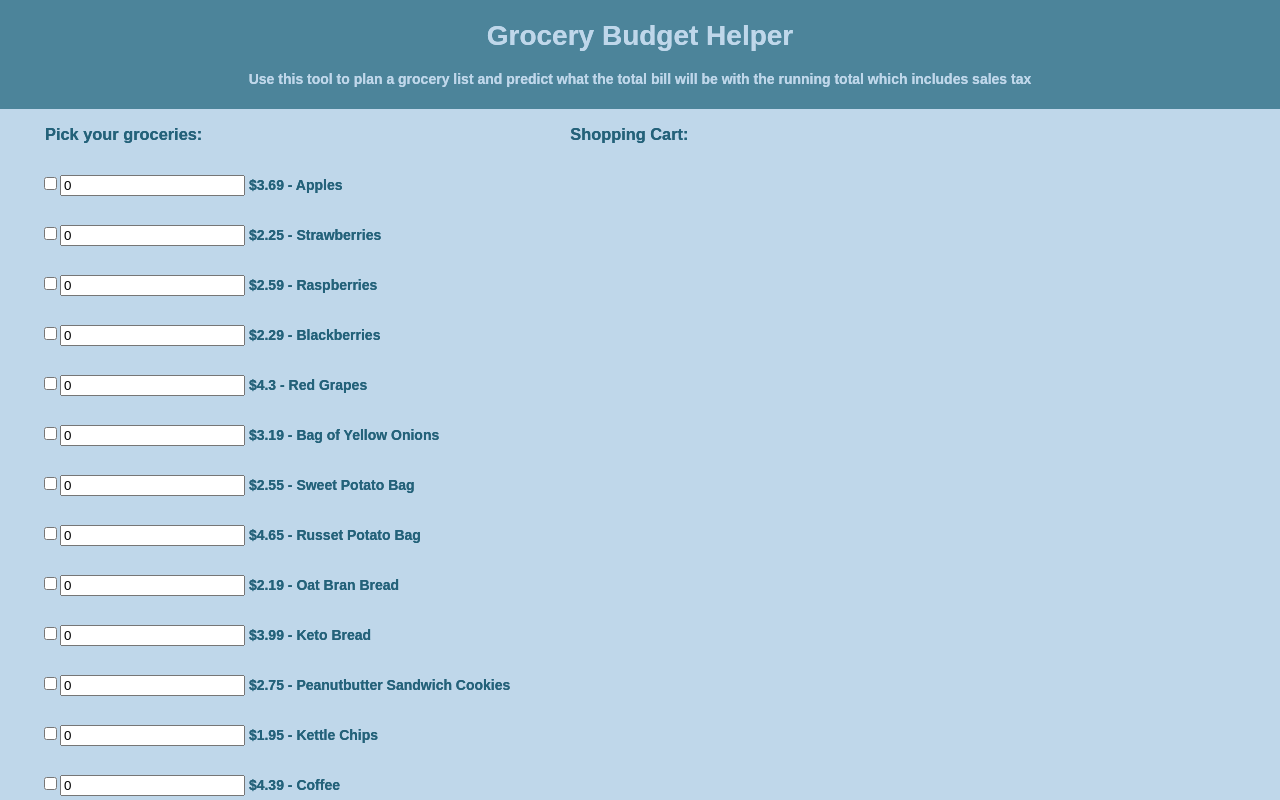
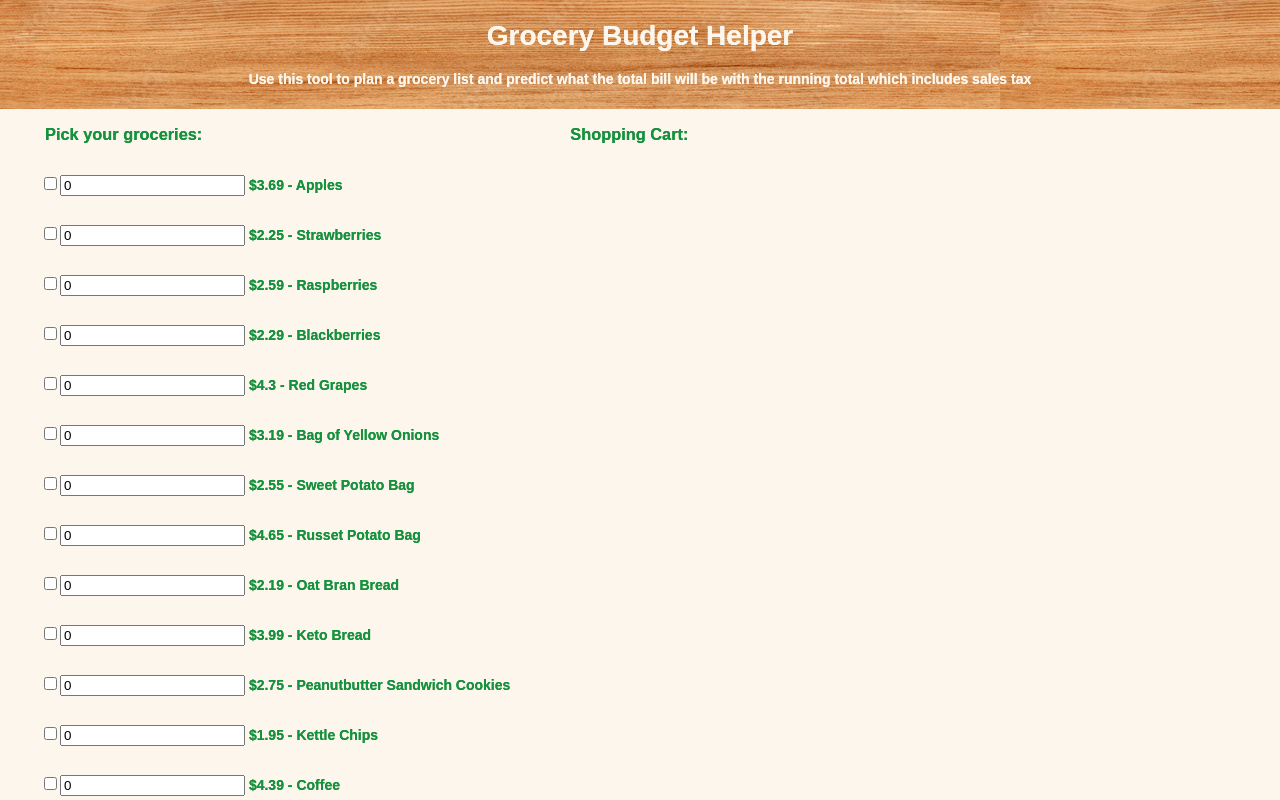
Before and after one commit to alexdavies440/Grocery-Budget-Project, a React (Vite) app in the folder grocery-project/: page / in a window 1280 px wide. Shown: the top 800 px of the page. Built offline with nearby package versions, Linux system fonts and the light colour scheme.

Commit message:
Added background image for banner, updated color scheme

```diff
--- a/grocery-project/src/App.css
+++ b/grocery-project/src/App.css
@@ -1,23 +1,36 @@
 body {
   /* background-image: linear-gradient(#BFD7EA,#91AEC1); */
-  background-color: #BFD7EA;
+  background-color: #e6ffee;
+  background-color: #fcf6ed;
   font-family: sans-serif;
   font-size: 14px;
   font-weight: bold;
   margin: 0;
   min-height: 100vh;
-  color: #24627a;
+  color: #a35311;
+  color: #16913d;
   text-shadow: 0 0 0;
 }
 
 #banner {
-  background-image: linear-gradient(90deg, #4C849A, #4C849A);
-  color: #BFD7EA;
+  background-image: url("assets/1000_F_416456157_gAC4vXCygslyIqtbFXOJAIgQEIXuq67M.jpg");
+  color: #fcf6ed;
   text-align: center;
   padding-left: 30px;
   padding-right: 30px;
   padding-top: 1px;
   padding-bottom: 8px;
+}
+
+.listHeader {
+
+}
+
+.categories {
+  border-style: hidden hidden hidden solid;
+  border-color: rgb(255, 0, 170);
+  background-color: #efcbae;
+  border-width: 10px;
 }
 
 #instruction {
@@ -26,7 +39,7 @@ body {
 }
 
 #cart {
-  text-align: center;
+
 }
 
 .columns {
--- a/grocery-project/src/components/GroceryList.jsx
+++ b/grocery-project/src/components/GroceryList.jsx
@@ -105,7 +105,7 @@ export default function GroceryList() {
         <>
             <div className="columns">
                 <div >
-                    <h3 id="instruction">Pick your groceries: </h3>
+                    <h3 id="instruction"  className="listHeader">Pick your groceries: </h3>
                     {groceryData.map((item, id) => {
 
                         // Generates each grocery option based on array
@@ -124,10 +124,10 @@ export default function GroceryList() {
                 <div>
     {/* >>>>Possibly incorporate subtotal and total into here above the list<<<<< */}
 
-                    <h3 >Shopping Cart:</h3>
+                    <h3 className="listHeader">Shopping Cart:</h3>
                     {selected.map((selection, id) => {
                         return (
-                            <div>
+                            <div id="cart">
                                 <ul>
                                     <li>{selection.name} x {selection.qty}</li>
                                 </ul>
@@ -139,9 +139,9 @@ export default function GroceryList() {
                 </div>
                 <br />
                 <div id="totalsSection">
-                    <div id="maxBudget" className="totals">
+                    <h3 id="maxBudget" className="totals">
                         <label>Max Budget: $<input type="number" id="max" name="maxVal" onChange={(e) => handleBudget(e)} defaultValue={150} maxLength={4} size={3} /></label>
-                    </div>
+                    </h3>
 
                     <h3 className="totals">Subtotal: ${subtotal}</h3>
 
```
Also changed, not shown: grocery-project/src/assets/1000_F_416456157_gAC4vXCygslyIqtbFXOJAIgQEIXuq67M.jpg (added).
